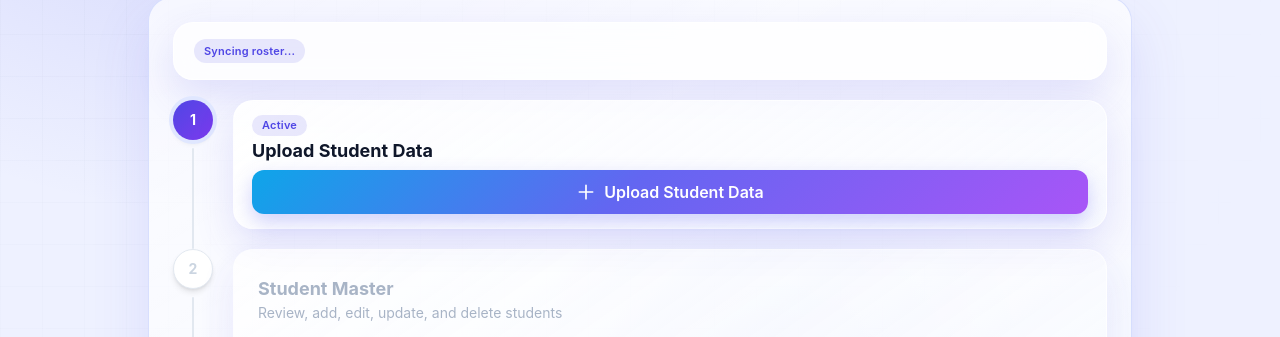
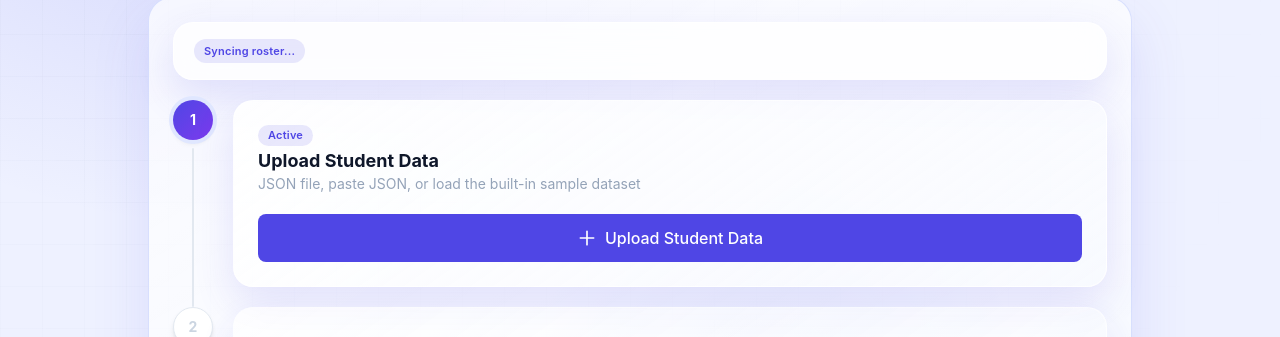
Before and after one commit to jigneshpandya86-lab/ALMWork, a Next.js app in the folder SchoolDocGenie/: page / in a window 1280 px wide. Shown: the part 92-429 px from the top of the page. Built offline with nearby package versions, Linux system fonts and the light colour scheme; no server answers.

Commit message:
Revert "Refactor UI: compact step cards, StudentTable search/date handling, and paginate Attendance PDF"

```diff
--- a/SchoolDocGenie/src/app/page.tsx
+++ b/SchoolDocGenie/src/app/page.tsx
@@ -29,7 +29,7 @@ function mergeStudents(existing: Student[], incoming: Student[]) {
 }
 
 function Step({
-  n, title, subtitle, active, done, last = false, children, id, compact = false,
+  n, title, subtitle, active, done, last = false, children, id,
 }: {
   n: number;
   title: string;
@@ -39,7 +39,6 @@ function Step({
   last?: boolean;
   children: React.ReactNode;
   id?: string;
-  compact?: boolean;
 }) {
   return (
     <div className="flex gap-5" id={id}>
@@ -74,9 +73,9 @@ function Step({
       <div
         className={`flex-1 mb-5 glass step-card transition-all duration-300
         ${active ? 'ring-2 ring-indigo-300 ring-offset-2' : done ? 'ring-1 ring-emerald-200' : 'opacity-80'}`}
-        style={{ padding: compact ? '14px 18px' : '24px' }}
+        style={{ padding: '24px' }}
       >
-        <div className={compact ? "mb-2" : "mb-5"}>
+        <div className="mb-5">
           <div className="flex items-center gap-2 mb-1">
             {done && (
               <span className="badge" style={{ background: 'rgba(16,185,129,0.12)', color: '#059669' }}>
@@ -92,7 +91,7 @@ function Step({
           <h2 className={`font-bold text-lg leading-tight ${active ? 'text-slate-900' : done ? 'text-slate-700' : 'text-slate-400'}`}>
             {title}
           </h2>
-          {subtitle ? <p className="text-sm text-slate-400 mt-0.5">{subtitle}</p> : null}
+          <p className="text-sm text-slate-400 mt-0.5">{subtitle}</p>
         </div>
         {children}
       </div>
@@ -284,25 +283,24 @@ export default function HomePage() {
           id="step-upload"
           n={1}
           title="Upload Student Data"
-          subtitle=""
-          compact
+          subtitle="JSON file, paste JSON, or load the built-in sample dataset"
           active={!step1Done}
           done={step1Done}
         >
           {step1Done ? (
-            <div className="flex items-center gap-2 py-1.5 px-3 rounded-xl" style={{ background: "linear-gradient(90deg, rgba(16,185,129,0.14), rgba(59,130,246,0.12), rgba(168,85,247,0.12))", border: "1px solid rgba(99,102,241,0.25)" }}>
+            <div className="flex items-center gap-3 py-2">
               <svg className="w-5 h-5 text-green-600" fill="currentColor" viewBox="0 0 20 20">
                 <path fillRule="evenodd" d="M10 18a8 8 0 100-16 8 8 0 000 16zm3.707-9.293a1 1 0 00-1.414-1.414L9 10.586 7.707 9.293a1 1 0 00-1.414 1.414l2 2a1 1 0 001.414 0l4-4z" clipRule="evenodd" />
               </svg>
-              <span className="text-slate-800 font-semibold">Upload Student Data • {students.length} loaded</span>
-              <button onClick={() => setShowUploadForm((previous) => !previous)} className="ml-auto px-3 py-1 text-sm text-white rounded-lg transition" style={{ background: "linear-gradient(135deg,#2563eb,#7c3aed,#ec4899)" }}>
+              <span className="text-green-700 font-medium">{students.length} students loaded</span>
+              <button onClick={() => setShowUploadForm((previous) => !previous)} className="ml-auto px-3 py-1 text-sm text-indigo-600 hover:bg-indigo-50 rounded-lg transition">
                 {showUploadForm ? 'Hide' : 'Add More'}
               </button>
             </div>
           ) : (
             <button
               onClick={() => setShowUploadForm((previous) => !previous)}
-              className="w-full px-4 py-2.5 text-white font-semibold rounded-xl transition flex items-center justify-center gap-2" style={{ background: "linear-gradient(135deg,#0ea5e9,#6366f1 45%,#a855f7)", boxShadow: "0 8px 20px rgba(99,102,241,0.3)" }}
+              className="w-full px-4 py-3 bg-indigo-600 hover:bg-indigo-700 text-white font-medium rounded-lg transition flex items-center justify-center gap-2"
             >
               <svg className="w-5 h-5" fill="none" stroke="currentColor" viewBox="0 0 24 24">
                 <path strokeLinecap="round" strokeLinejoin="round" strokeWidth={2} d="M12 4v16m8-8H4" />
--- a/SchoolDocGenie/src/components/StudentTable.tsx
+++ b/SchoolDocGenie/src/components/StudentTable.tsx
@@ -4,7 +4,6 @@ import React, { useState, useMemo, useEffect } from 'react';
 import { Student, StudentTableProps } from '@/types';
 
 const PAGE_SIZE = 50;
-const COMPACT_BODY_HEIGHT = 170;
 
 const GP_STYLE: Record<string, { bg: string; color: string }> = {
   'A+': { bg:'rgba(16,185,129,0.12)',  color:'#059669' },
@@ -282,7 +281,7 @@ export default function StudentTable({
             <button
               onClick={openAdd}
               className="px-4 py-2 rounded-xl text-sm font-semibold text-white"
-              style={{ background:'linear-gradient(135deg,#0ea5e9,#6366f1 45%,#8b5cf6)', boxShadow:'0 6px 16px rgba(99,102,241,0.35)' }}
+              style={{ background:'linear-gradient(135deg,#4f46e5,#7c3aed)' }}
             >
               + Add Student
             </button>
@@ -290,10 +289,10 @@ export default function StudentTable({
         </div>
       </div>
 
-      <div className="rounded-2xl overflow-hidden" style={{ border:'1px solid rgba(99,102,241,0.45)', boxShadow:'0 8px 26px rgba(124,58,237,0.18)', background:'linear-gradient(180deg, rgba(238,242,255,0.45) 0%, rgba(255,255,255,0.95) 100%)' }}>
-        <table className="min-w-full text-sm table-fixed">
+      <div className="rounded-2xl overflow-hidden" style={{ border:'1px solid rgba(199,210,254,0.5)', boxShadow:'0 2px 12px rgba(79,70,229,0.06)' }}>
+        <table className="min-w-full text-sm">
           <thead>
-            <tr style={{ background:'linear-gradient(135deg,#2563eb,#7c3aed 45%,#ec4899)' }}>
+            <tr style={{ background:'linear-gradient(135deg,#4f46e5,#7c3aed)' }}>
               {['', '#', 'Name', 'Roll', 'Grade', 'Gender', 'Caste', '%', 'Attend.', 'Actions'].map((h, idx) => (
                 <th key={h} className="py-3.5 px-4 text-left text-xs font-bold text-white/80 uppercase tracking-wider whitespace-nowrap">
                   {idx === 0 ? (
@@ -308,13 +307,13 @@ export default function StudentTable({
               ))}
             </tr>
           </thead>
-          <tbody style={{ display: "block", maxHeight: `${COMPACT_BODY_HEIGHT}px`, overflowY: "auto" }}>
+          <tbody>
             {rows.length === 0 ? (
-              <tr className="table w-full table-fixed"><td colSpan={10} className="py-8 text-center text-slate-400 text-sm font-medium">{search.trim() ? 'No students found' : 'Type in search to view students'}</td></tr>
+              <tr><td colSpan={10} className="py-12 text-center text-slate-300 text-sm">{search.trim() ? 'No students found' : 'Type in search to view students'}</td></tr>
             ) : rows.map((s, i) => {
               const gp = GP_STYLE[s.gradePoint] ?? { bg:'rgba(148,163,184,0.12)', color:'#475569' };
               return (
-                <tr key={s.id} className="table w-full table-fixed transition-colors"
+                <tr key={s.id} className="table-row transition-colors"
                   style={{ background: i % 2 === 0 ? 'rgba(255,255,255,0.9)' : 'rgba(248,250,252,0.8)' }}>
                   <td className="py-3 px-4">
                     <input
```
